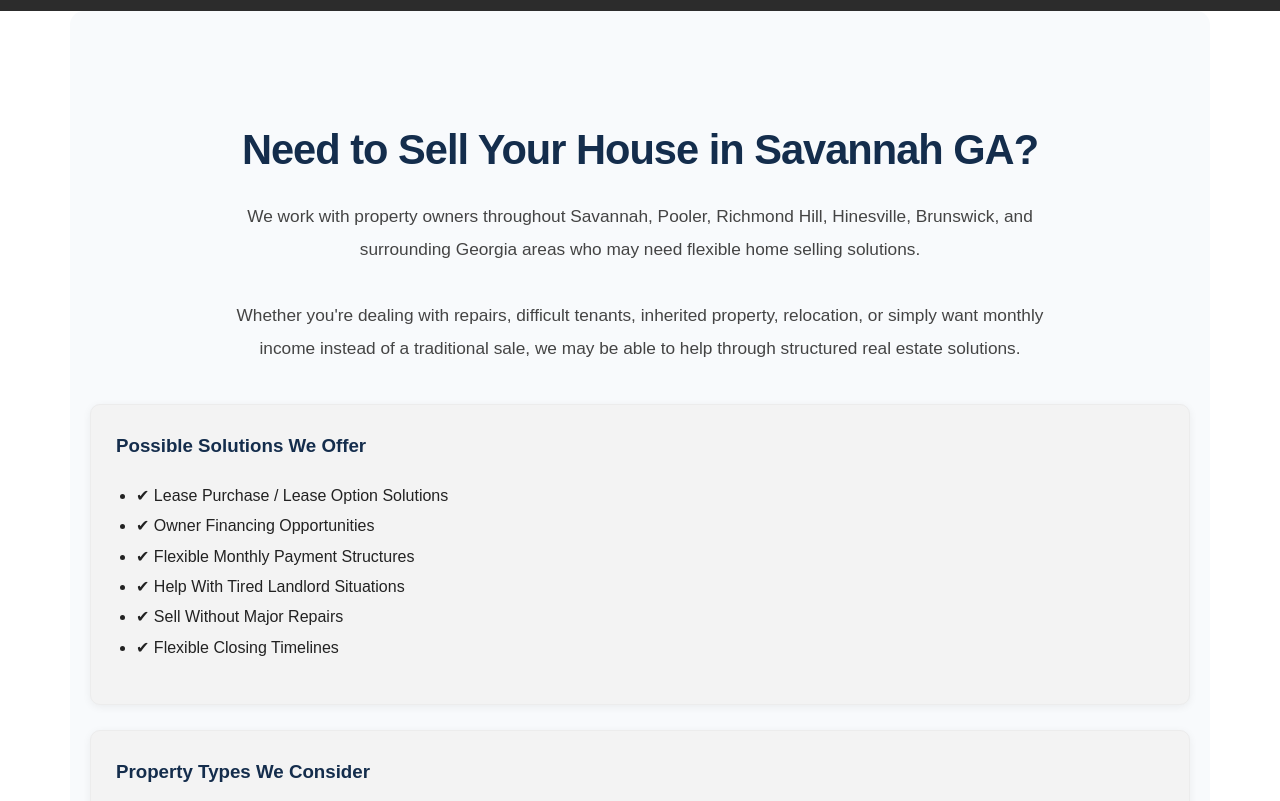
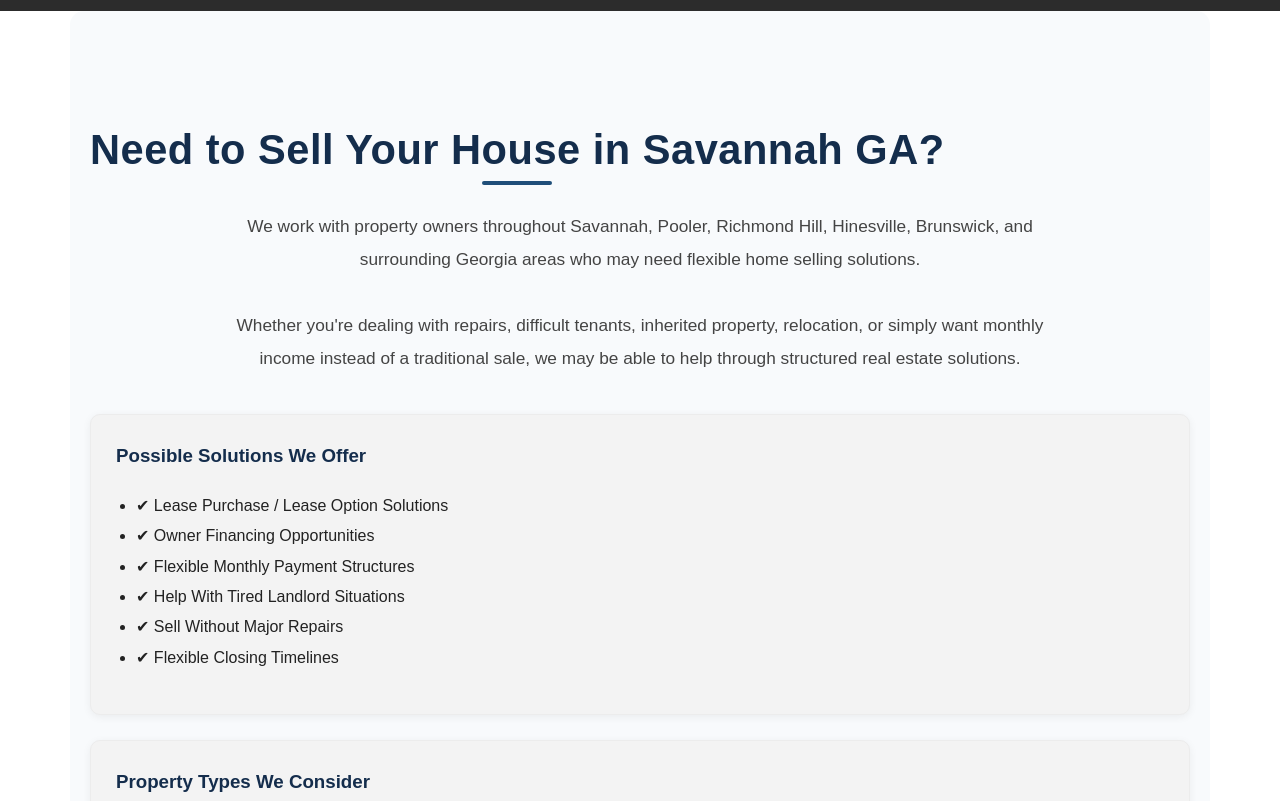
Before and after one commit to spencer58100/Lease2BuySolutions, a plain HTML site: page index.html in a window 1280 px wide. Shown: the part 980-1781 px from the top of the page. Drawn offline with Linux system fonts and the light colour scheme; grey boxes are pictures that could not be loaded.

Commit message:
Added title underline styling

```diff
--- a/index.html
+++ b/index.html
@@ -236,11 +236,26 @@ border-radius:14px;
 .title{
 text-align:center;
 font-size:2.6em;
- letter-spacing:-1px;
+
 line-height:1.2;
 color:#142d4c;
 margin-bottom:25px;
  font-weight:700;
+ letter-spacing:0.5px;
+position:relative;
+display:inline-block;
+padding-bottom:10px;
+}
+.title::after{
+content:'';
+position:absolute;
+left:50%;
+bottom:0;
+transform:translateX(-50%);
+width:70px;
+height:4px;
+background:#1f4e79;
+border-radius:2px;
 }
 
 .intro-text{
```
